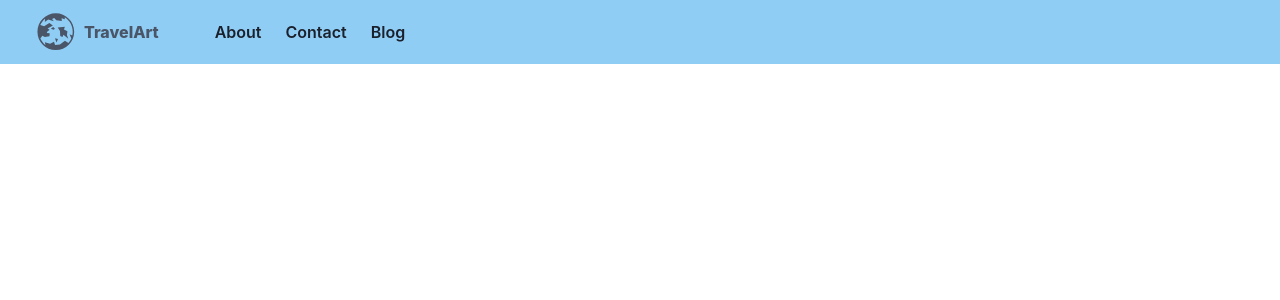
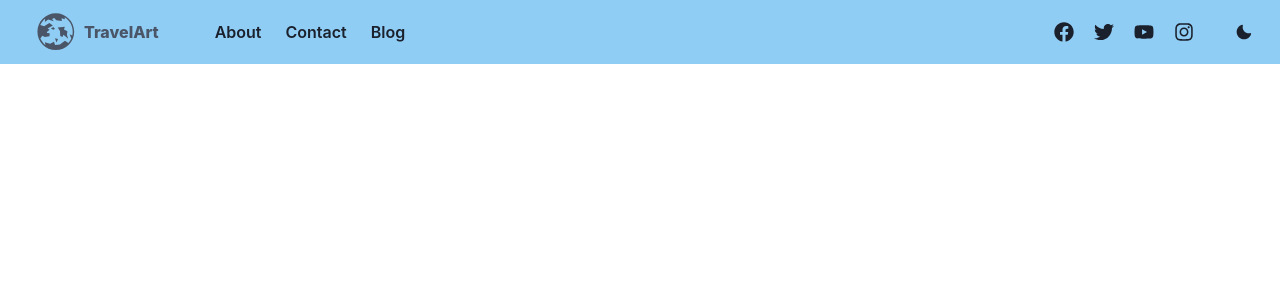
Before and after one commit to Serhan6200/ChakraTravel, a React (Create React App) app in the folder client/: page / in a window 1280 px wide. Shown: the top 300 px of the page. Built offline with nearby package versions, Linux system fonts and the light colour scheme.

Commit message:
Navbar Part 5

```diff
--- a/client/src/components/Navbar.jsx
+++ b/client/src/components/Navbar.jsx
@@ -18,6 +18,7 @@ import {
   MenuItem,
   MenuList,
   MenuButton,
+  ButtonGroup,
 } from "@chakra-ui/react";
 import { HamburgerIcon, CloseIcon, MoonIcon, SunIcon } from "@chakra-ui/icons";
 import { GiWorld } from "react-icons/gi";
@@ -103,6 +104,20 @@ const Navbar = () => {
             </Menu>
           </HStack>
         </HStack>
+        <HStack>
+          <ButtonGroup spacing="0" variant="ghost" mr="3" display={{ base: "none", md: "flex" }}>
+            <IconButton as="a" href="#" icon={<FaFacebook fontSize="1.25rem" />}></IconButton>
+            <IconButton as="a" href="#" icon={<FaTwitter fontSize="1.25rem" />}></IconButton>
+            <IconButton as="a" href="#" icon={<FaYoutube fontSize="1.25rem" />}></IconButton>
+            <IconButton as="a" href="#" icon={<FaInstagram fontSize="1.25rem" />}></IconButton>
+          </ButtonGroup>
+          <Icon
+            cursor="pointer"
+            as={colorMode === "light" ? MoonIcon : SunIcon}
+            onClick={() => toggleColorMode()}
+            w="40px"
+          />
+        </HStack>
       </Flex>
     </Box>
   );
```
